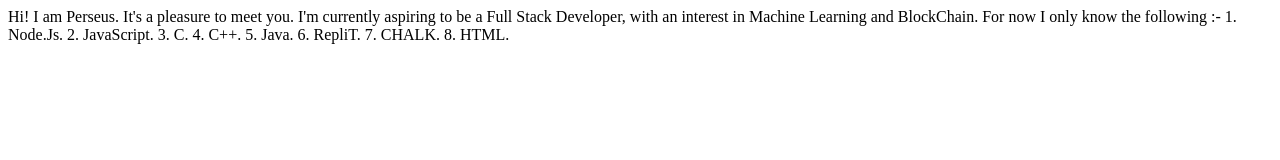
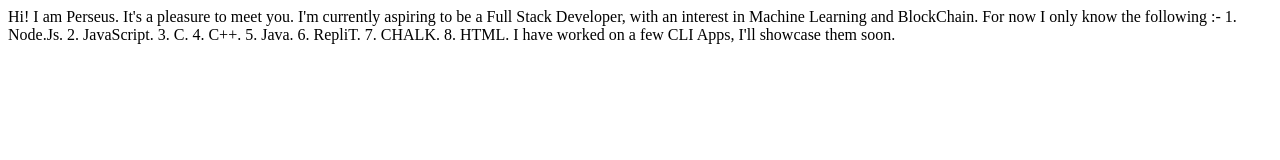
Before and after one commit to Perseusx99007/PERSEUS_N_L_O_A.com, a plain HTML site: page index.html in a window 1280 px wide. Drawn offline with Linux system fonts and the light colour scheme.

Commit message:
update: details of project

```diff
--- a/index.html
+++ b/index.html
@@ -22,5 +22,7 @@
     6. RepliT.
     7. CHALK.
     8. HTML.
+
+    I have worked on a few CLI Apps, I'll showcase them soon.
 </body>
 </html>
```
